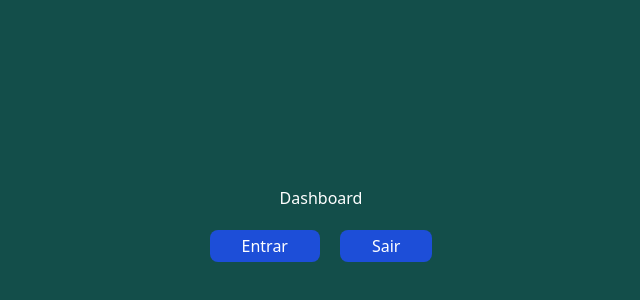
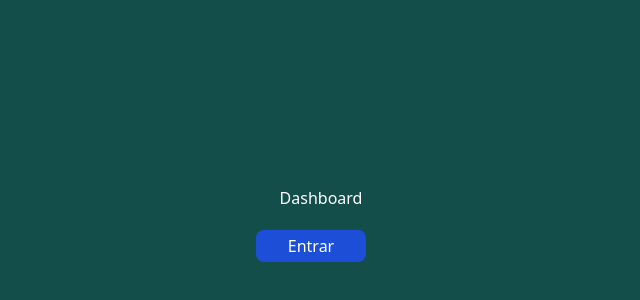
Before and after one commit to Laylsons3/soarte-nextjs, a Next.js app: page /teste in a window 1280 px wide. Shown: the part 176-476 px from the top of the page, without its empty margins (319-959 px from the left). Built offline with nearby package versions, Linux system fonts and the light colour scheme; a web font is replaced by a local one.

Commit message:
'updates'

```diff
--- a/pages/teste.js
+++ b/pages/teste.js
@@ -1,6 +1,5 @@
 import Link from 'next/link';
 import { setCookie, destroyCookie } from 'nookies';
-
 
 export default function Teste() {
   function signIn() {
@@ -9,9 +8,9 @@ export default function Teste() {
     })
   }
 
-  function signOut() {
-    destroyCookie(null, 'token')
-  }
+  // function signOut() {
+  //   destroyCookie(null, 'token')
+  // }
 
   return(
     <div className="flex flex-col gap-5 bg-teal-900 text-white justify-center items-center h-screen">
@@ -21,7 +20,7 @@ export default function Teste() {
           <button className="bg-blue-700 text-white px-8 py-1 rounded-lg" onClick={signIn}>Entrar</button>
         </div>
         <div>
-          <button className="bg-blue-700 text-white px-8 py-1 rounded-lg" onClick={signOut}>Sair</button>
+          {/* <button className="bg-blue-700 text-white px-8 py-1 rounded-lg" onClick={signOut}>Sair</button> */}
         </div>
       </div>
     </div>
```
